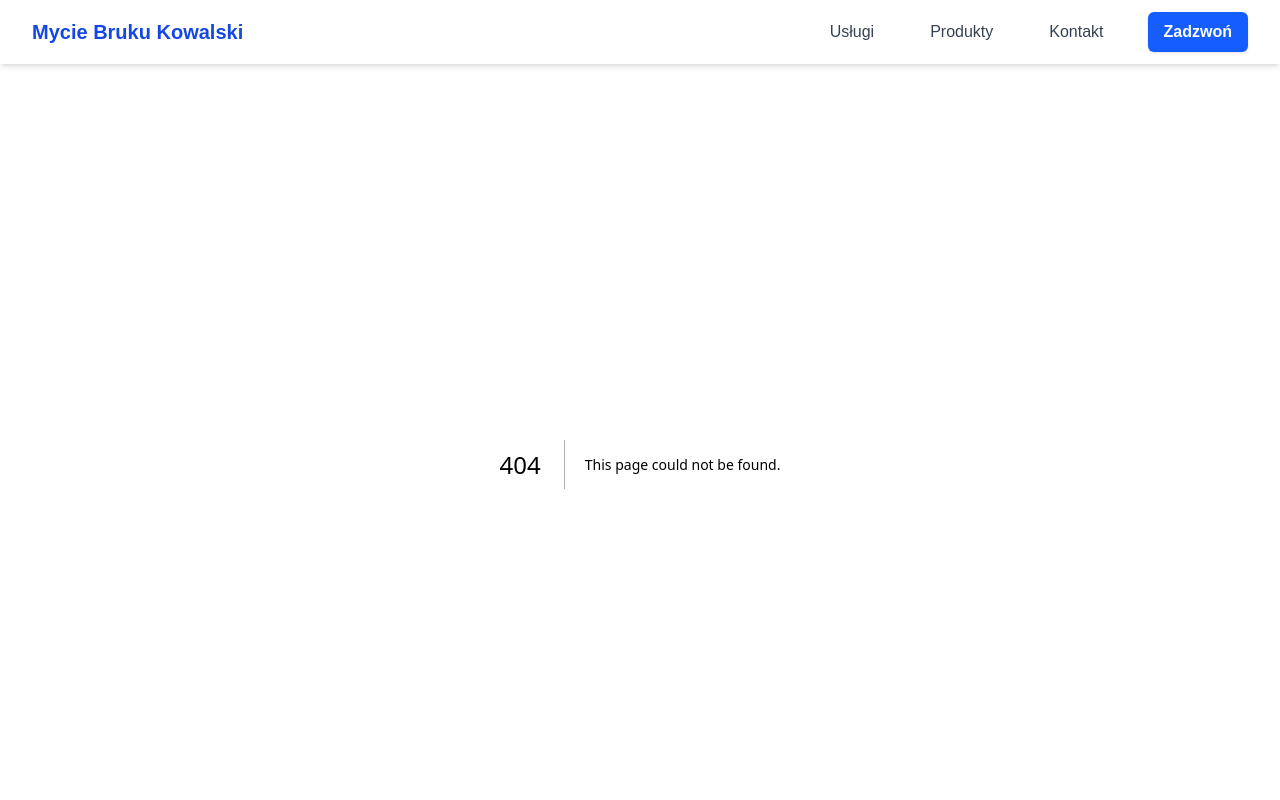
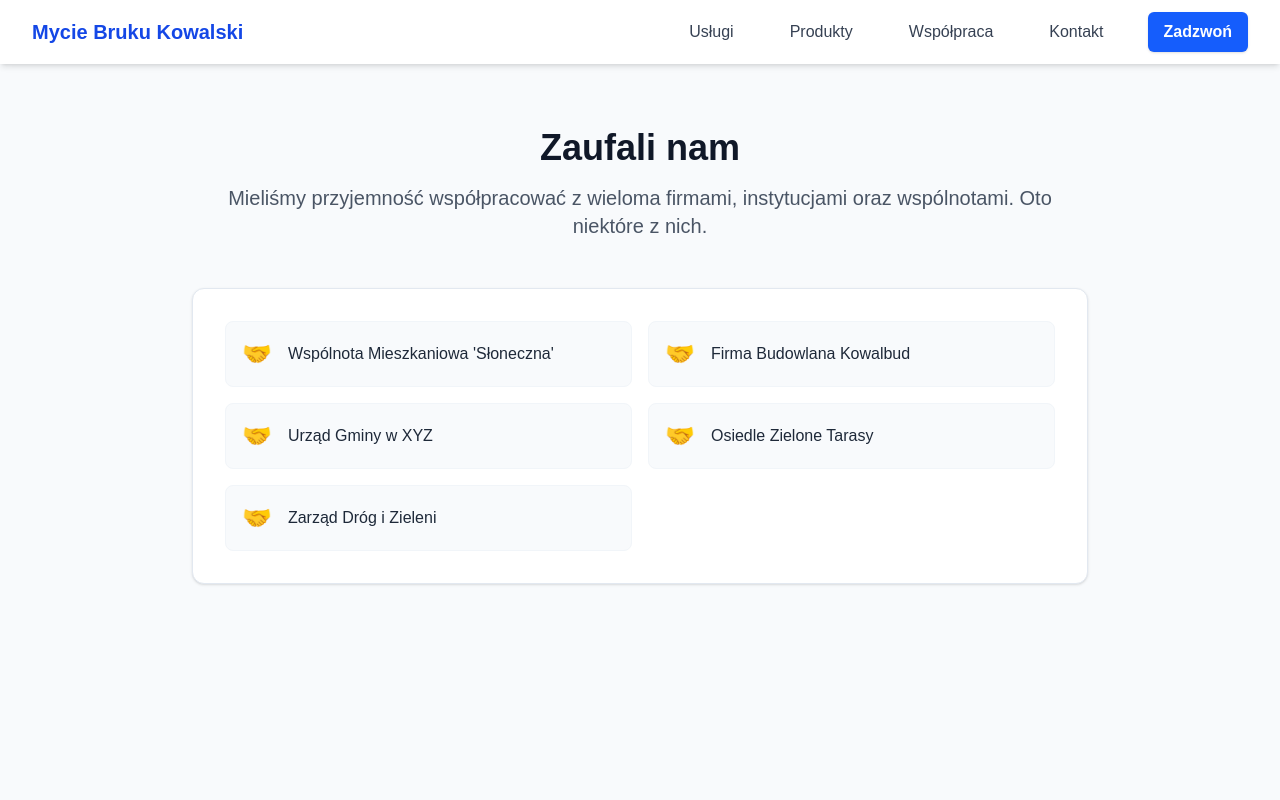
Before and after one commit to cyps0nik/washBrand, a Next.js app: page /wspolpraca in a window 1280 px wide. Before the commit this address had no page. Shown: the top 800 px of the page. Built offline with nearby package versions, Linux system fonts and the light colour scheme.

Commit message:
dodanie do navbara opcji wspolpraca

```diff
--- /dev/null
+++ b/app/wspolpraca/page.jsx
@@ -0,0 +1,44 @@
+import { zaufaliNam, firma } from '../../data/content';
+
+// Ustawiamy tytuł karty w przeglądarce dla lepszego SEO
+export const metadata = {
+    title: `Zaufali nam | ${firma.nazwa}`,
+    description: 'Lista firm, instytucji i wspólnot, z którymi współpracowaliśmy.',
+};
+
+export default function WspolpracaPage() {
+    return (
+        <div className="bg-slate-50 min-h-screen py-16 px-4 sm:px-6 lg:px-8">
+            <div className="max-w-4xl mx-auto">
+
+                {/* Nagłówek podstrony */}
+                <div className="text-center mb-12">
+                    <h1 className="text-4xl font-extrabold text-gray-900 mb-4">Zaufali nam</h1>
+                    <p className="text-xl text-gray-600">
+                        Mieliśmy przyjemność współpracować z wieloma firmami, instytucjami oraz wspólnotami. Oto niektóre z nich.
+                    </p>
+                </div>
+
+                {/* Lista firm wyciągana z pliku content.js */}
+                <div className="bg-white rounded-xl shadow-sm border border-slate-200 p-6 sm:p-8">
+                    {(!zaufaliNam || zaufaliNam.length === 0) ? (
+                        <p className="text-center text-gray-500">Lista współpracujących firm jest obecnie aktualizowana.</p>
+                    ) : (
+                        <div className="grid grid-cols-1 sm:grid-cols-2 gap-4">
+                            {zaufaliNam.map((klient) => (
+                                <div
+                                    key={klient.id}
+                                    className="flex items-center p-4 bg-slate-50 rounded-lg border border-slate-100 hover:border-blue-200 hover:bg-blue-50 transition-colors"
+                                >
+                                    <span className="text-2xl mr-4">🤝</span>
+                                    <span className="font-medium text-gray-800">{klient.nazwa}</span>
+                                </div>
+                            ))}
+                        </div>
+                    )}
+                </div>
+
+            </div>
+        </div>
+    );
+}
--- a/components/Navbar.jsx
+++ b/components/Navbar.jsx
@@ -27,6 +27,7 @@ export default function Navbar() {
                     <div className="hidden md:flex space-x-8 items-center">
                         <Link href="/#uslugi" className="text-gray-700 hover:text-blue-600 px-3 py-2 font-medium transition-colors">Usługi</Link>
                         <Link href="/produkty" className="text-gray-700 hover:text-blue-600 px-3 py-2 font-medium transition-colors">Produkty</Link>
+                        <Link href="/wspolpraca" className="text-gray-700 hover:text-blue-600 px-3 py-2 font-medium transition-colors">Współpraca</Link>
                         <Link href="/#kontakt" className="text-gray-700 hover:text-blue-600 px-3 py-2 font-medium transition-colors">Kontakt</Link>
                         <a
                             href={`tel:${firma.telefon.replace(/\s/g, '')}`}
@@ -72,6 +73,9 @@ export default function Navbar() {
                         <Link href="/produkty" onClick={closeMenu} className="block px-3 py-3 rounded-md text-base font-medium text-gray-800 hover:text-blue-600 hover:bg-gray-50">
                             Produkty
                         </Link>
+                        <Link href="/wspolpraca" onClick={closeMenu} className="block px-3 py-3 rounded-md text-base font-medium text-gray-800 hover:text-blue-600 hover:bg-gray-50">
+                            Współpraca
+                        </Link>
                         <Link href="/#kontakt" onClick={closeMenu} className="block px-3 py-3 rounded-md text-base font-medium text-gray-800 hover:text-blue-600 hover:bg-gray-50">
                             Kontakt
                         </Link>
--- a/data/content.js
+++ b/data/content.js
@@ -135,6 +135,13 @@ export const faq = [
         odpowiedz: "Używamy profesjonalnej, w 100% biodegradowalnej chemii, która nie zagraża trawnikom, krzewom ani zwierzętom domowym.",
     },
 ];
+export const zaufaliNam = [
+    { id: "z1", nazwa: "Wspólnota Mieszkaniowa 'Słoneczna'" },
+    { id: "z2", nazwa: "Firma Budowlana Kowalbud" },
+    { id: "z3", nazwa: "Urząd Gminy w XYZ" },
+    { id: "z4", nazwa: "Osiedle Zielone Tarasy" },
+    { id: "z5", nazwa: "Zarząd Dróg i Zieleni" }
+];
 // Przyszła struktura dla wujka
 // export const galeria = [
 //     {
```
